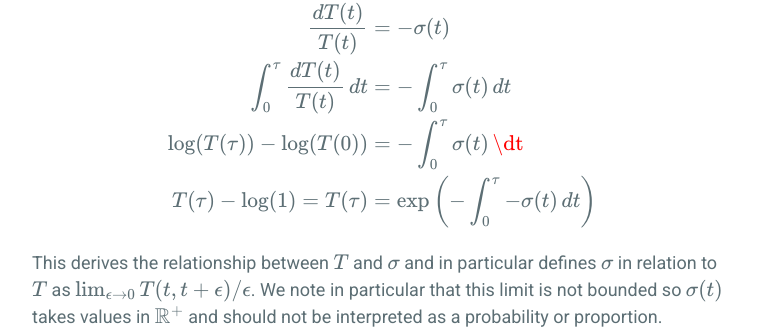
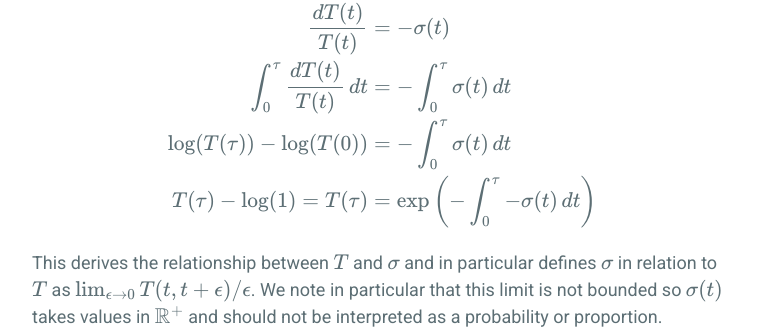
Before and after one commit to frankwang95/frankwang95.github.io, a Jekyll site: the page built from _posts/2024-07-16-deriving-volumetric-rendering.md, in a window 1280 px wide. Shown: the part 1556-1885 px from the top of the page, without its empty margins (258-1020 px from the left). Built offline with Jekyll 4.4.1, drawn with Linux system fonts in a browser that asks for light colours; formulas are drawn with MathJax 3; some of the changed text lies outside the part shown.

```diff
--- a/_posts/2024-07-16-deriving-volumetric-rendering.md
+++ b/_posts/2024-07-16-deriving-volumetric-rendering.md
@@ -35,7 +35,7 @@ $$\begin{align}
     dT(t) &= -\sigma(t) T(t) \\
     \frac {dT(t)} {T(t)} &= -\sigma(t) \\
     \int_0^\tau\frac {dT(t)} {T(t)} \,dt &= -\int_0^\tau \sigma(t) \,dt \\
-    \log(T(\tau)) - \log(T(0)) &= - \int_0^\tau \sigma(t) \,\dt \\
+    \log(T(\tau)) - \log(T(0)) &= - \int_0^\tau \sigma(t) \,dt \\
     T(\tau) - \log(1) = T(\tau) &= \exp\left(-\int_0^\tau -\sigma(t) \,dt\right)
 \end{align}$$
 
```
